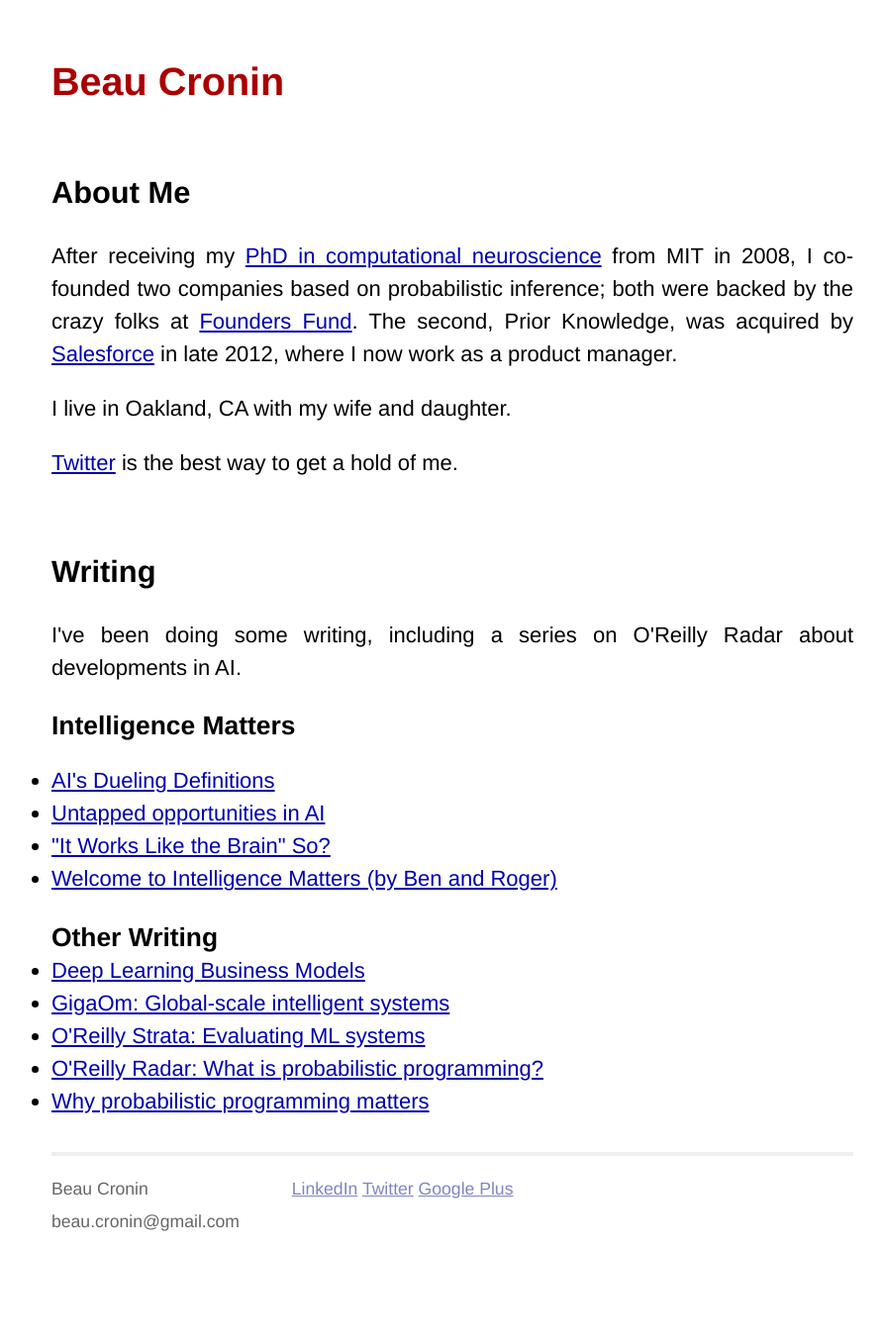
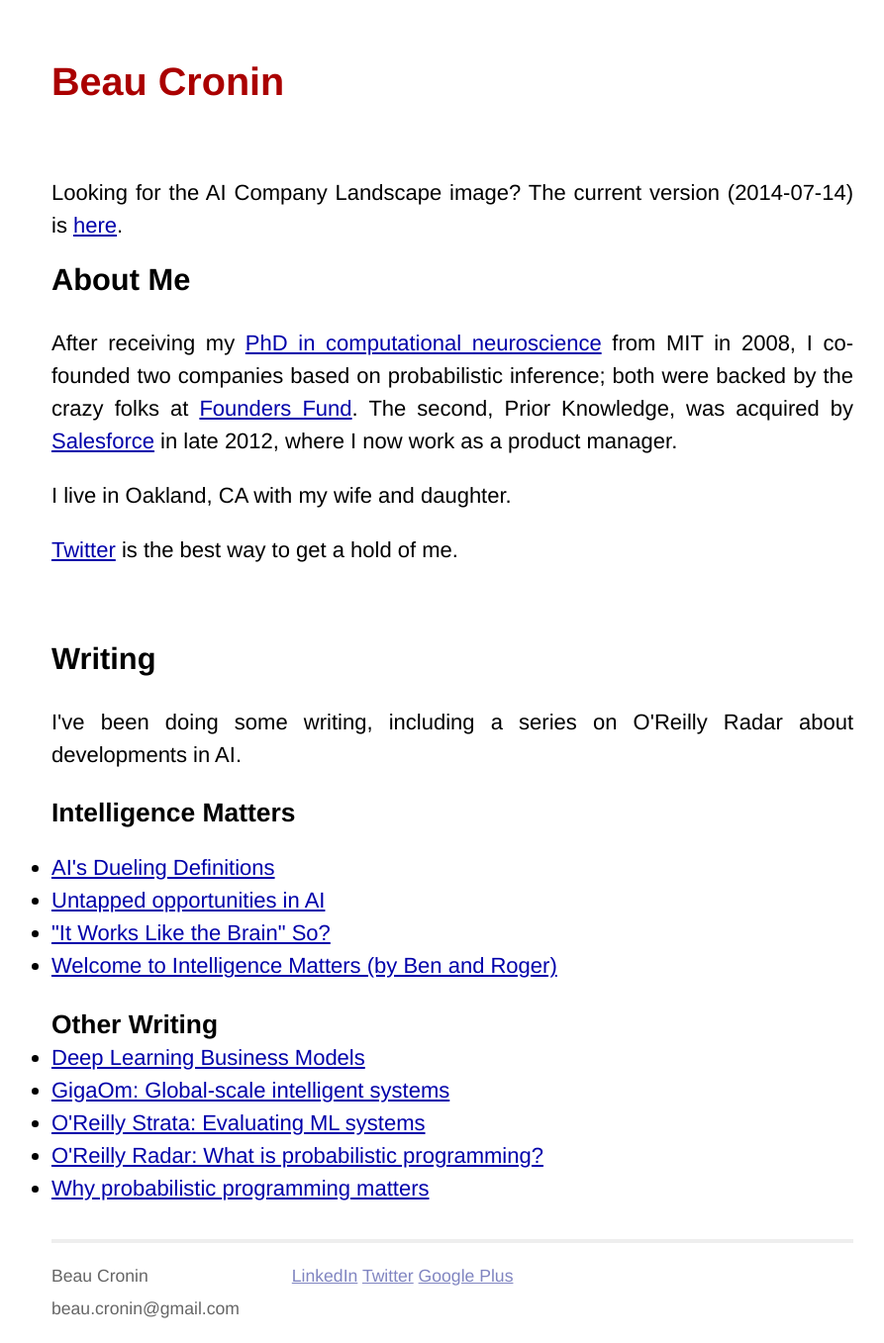
Before and after one commit to beaucronin/beaucronin.github.com, a Jekyll site: the page built from index.html, in a window 1280 px wide. Shown: the whole page at 99% size, without its empty margins (183-1076 px from the left). Built offline with Jekyll 4.4.1, drawn with Linux system fonts in a browser that asks for light colours; before the commit the page ends 1269 px from its top, so only the background shows below that.

Commit message:
add landscape

```diff
--- a/index.html
+++ b/index.html
@@ -4,7 +4,10 @@
 ---
 
 <div id="home">
+  <p>Looking for the AI Company Landscape image? The current version (2014-07-14) is <a href="http://npbay.es/AI_Landscape_20140714">here</a>.<p>
+
   <h1>About Me</h1>
+
   <p>After receiving my <a href="http://dspace.mit.edu/handle/1721.1/45336">PhD in computational neuroscience</a> from MIT in 2008, I co-founded two companies based on probabilistic inference; both were backed by the crazy folks at <a href="http://foundersfund.com">Founders Fund</a>. The second, Prior Knowledge, was acquired by <a href="http://salesforce.com">Salesforce</a> in late 2012, where I now work as a product manager.</p>
   <!--<p>These days, I'm <a href="https://github.com/karissamck/papertalk">working on</a> <a href="http://papertalk.org">Papertalk</a> in my spare time. We think it's going to be the best place on the web to write about, discuss, and learn about scientific research.</p>-->
   <p>I live in Oakland, CA with my wife and daughter.</p>
```
Also changed, not shown: AI_Landscape_20140714.png (added).
